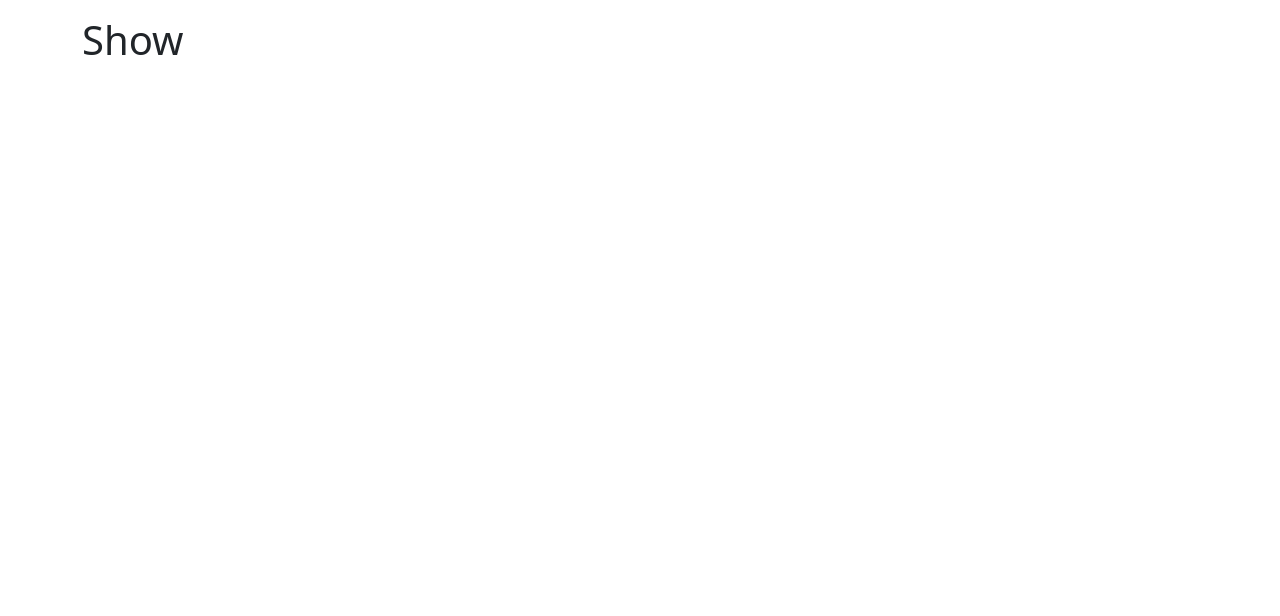
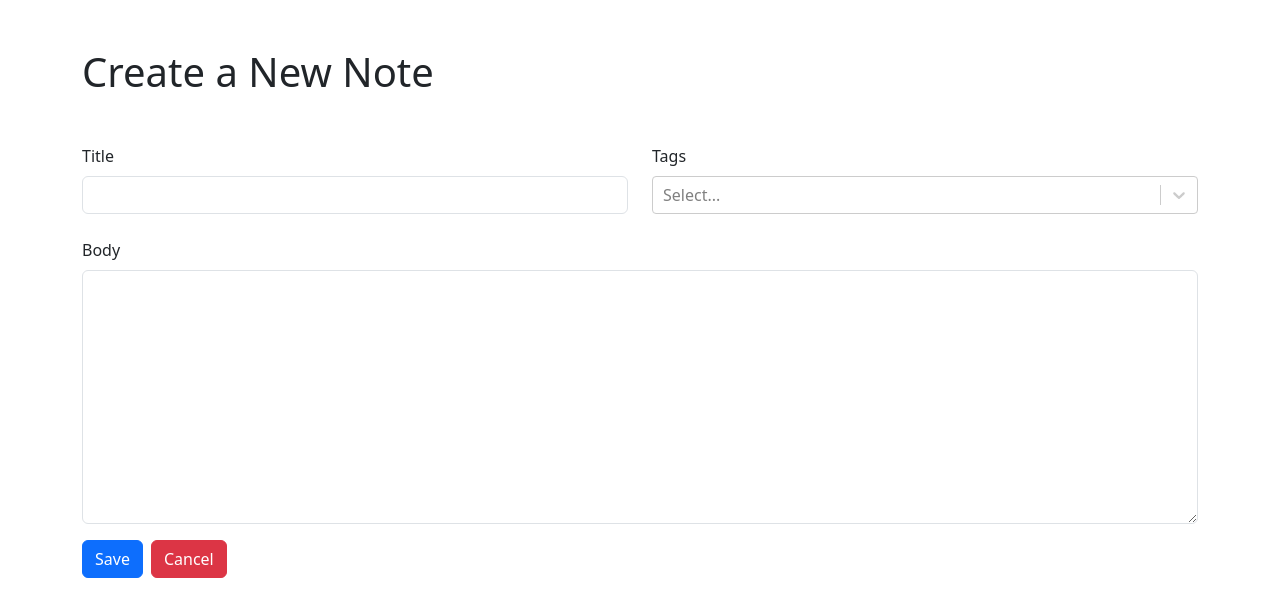
Before and after one commit to williamnamamnath/MHQ-app, a React (Vite) app: page /new in a window 1280 px wide. Shown: the top 616 px of the page. Built offline with nearby package versions, Linux system fonts and the light colour scheme.

Commit message:
Created notes form and mockup of home page

```diff
--- a/package.json
+++ b/package.json
@@ -15,7 +15,9 @@
     "react": "^18.3.1",
     "react-bootstrap": "^2.10.8",
     "react-dom": "^18.3.1",
-    "react-router-dom": "^7.1.3"
+    "react-router-dom": "^7.1.3",
+    "react-select": "^5.10.0",
+    "uuid": "^11.0.5"
   },
   "devDependencies": {
     "@eslint/js": "^9.15.0",
--- /dev/null
+++ b/src/AllNotes.tsx
@@ -0,0 +1,8 @@
+export function AllNotes() {
+
+    return (
+        <>
+        <h1>My Notes</h1>
+        </>
+    )
+}
--- a/src/App.tsx
+++ b/src/App.tsx
@@ -1,14 +1,69 @@
 import "bootstrap/dist/css/bootstrap.min.css"
 import { Container } from "react-bootstrap"
 import { Navigate, Route, Routes } from "react-router-dom"
+import { CreateNote } from "./CreateNote"
+import { useLocalStorage } from "./useLocalStorage"
+import { useMemo } from "react"
+import { v4 as uuidV4 } from "uuid"
+import { Home } from "./Home"
+import { AllNotes } from "./AllNotes"
+
+export type Note = {
+  id: string
+} & NoteData
+
+export type RawNote = {
+  id: string
+} & RawNoteData
+
+export type RawNoteData = {
+  title: string,
+  markdown: string,
+  tagIds: string[]
+}
+
+export type NoteData = {
+  title: string,
+  markdown: string,
+  tags: Tag[]
+}
+
+export type Tag = {
+  id: string,
+  label: string
+}
 
 function App() {
 
+  const [notes, setNotes] = useLocalStorage<RawNote[]>("NOTES", [])
+  const [tags, setTags] = useLocalStorage<Tag[]>("TAGS", [])
+
+  const notesWithTags = useMemo(() => {
+    return notes.map(note => {
+      return { ...note, tags: tags.filter(tag => note.tagIds.includes(tag.id)) }
+    })
+  }, [notes, tags])
+
+  function onCreateNote({ tags, ...data }: NoteData) {
+    setNotes(prevNotes => {
+      return [
+        ...prevNotes,
+        { ...data, id: uuidV4(), tagIds: tags.map(tag => tag.id) },
+      ]
+    })
+  }
+
+  function addTag(tag: Tag) {
+    setTags(prev => [...prev, tag])
+  }
+
   return (
     <>
-    <Container className="my-3">
+    <Container className="my-5">
       <Routes>
-        <Route path="/" element={<h1>Hello World!</h1>}/>
+        <Route path="/" element={<Home />}/>
+        <Route path="/notes" element={<AllNotes />}/>
+        <Route path="/new" element={<CreateNote onSubmit={onCreateNote} onAddTag={addTag} availableTags={tags} />} />
         <Route path="*" element={<Navigate to="/" />}/>
         <Route path="/:id">
           <Route index element={<h1>Show</h1>} />
--- /dev/null
+++ b/src/CreateNote.tsx
@@ -0,0 +1,18 @@
+import { NoteData, Tag } from "./App";
+import { NoteContent } from "./NoteContent";
+
+type NewNoteProps = {
+    onSubmit: (data: NoteData) => void,
+    onAddTag: (tag: Tag) => void,
+    availableTags: Tag[]
+}
+
+export function CreateNote({ onSubmit, onAddTag, availableTags }: NewNoteProps) {
+
+    return (
+        <>
+        <h1 className="mb-5">Create a New Note</h1>
+        <NoteContent onSubmit={onSubmit} onAddTag={onAddTag} availableTags={availableTags} />
+        </>
+    )
+}
--- /dev/null
+++ b/src/Home.tsx
@@ -0,0 +1,12 @@
+import { Button } from "react-bootstrap";
+
+
+export function Home() {
+
+    return (
+        <>
+        <h1>Welcome to MHQ</h1>
+        <Button>Access My Notes</Button>
+        </>
+    )
+}
--- /dev/null
+++ b/src/NoteContent.tsx
@@ -0,0 +1,85 @@
+import { FormEvent, useRef, useState } from "react";
+import { Button, Col, Form, Row, Stack } from "react-bootstrap";
+import { Link, useNavigate } from "react-router-dom";
+import CreatableReactSelect from "react-select/creatable";
+import { NoteData, Tag } from "./App";
+import { v4 as uuidV4 } from "uuid"
+
+
+type NoteFormProps = {
+    onSubmit: (data: NoteData) => void
+    onAddTag: (tag: Tag) => void,
+    availableTags: Tag[]
+}
+
+export function NoteContent({ onSubmit, onAddTag, availableTags }: NoteFormProps) {
+
+    const titleRef = useRef<HTMLInputElement>(null);
+    const markdownRef = useRef<HTMLTextAreaElement>(null);
+    const [selectedTags, setSelectedTags] = useState<Tag[]>([]);
+    const nav = useNavigate();
+
+    function handleSubmit(e: FormEvent) {
+        e.preventDefault();
+
+        onSubmit({
+            title: titleRef.current!.value,
+            markdown: markdownRef.current!.value,
+            tags: selectedTags
+        });
+
+        nav("..")
+    }
+
+    return (
+        <>
+        <Form onSubmit={handleSubmit}>
+            <Stack gap={5}>
+                <div>
+                    <Row className="mb-4">
+                        <Col>
+                            <Form.Group controlId="title">
+                                <Form.Label>Title</Form.Label>
+                                <Form.Control ref={titleRef} required />
+                            </Form.Group>
+                        </Col>
+
+                        <Col>
+                            <Form.Group controlId="tags">
+                                <Form.Label>Tags</Form.Label>
+                                <CreatableReactSelect onCreateOption={label => {
+                                    const newTag = { id: uuidV4(), label }
+                                    onAddTag(newTag)
+                                    setSelectedTags(prev => [...prev, newTag])
+                                }} isMulti value={selectedTags.map(tag => {
+                                    return { label: tag.label, value: tag.id }
+                                })}
+                                options={availableTags.map(tag => {
+                                    return { label: tag.label, value: tag.id }
+                                })}
+                                onChange={tags => {
+                                    setSelectedTags(tags.map(tag => {
+                                        return { label: tag.label, id: tag.value }
+                                    }))
+                                }} />
+                            </Form.Group>
+                        </Col>
+                    </Row>
+
+                    <Form.Group controlId="markdown" className="mb-3">
+                        <Form.Label>Body</Form.Label>
+                        <Form.Control ref={markdownRef} required as="textarea" rows={10} />
+                    </Form.Group>
+
+                    <Stack direction="horizontal" gap={2}>
+                        <Button type="submit" variant="primary">Save</Button>
+                        <Link to="..">
+                        <Button type="button" variant="danger">Cancel</Button>
+                        </Link>
+                    </Stack>
+                </div>
+            </Stack>
+        </Form>
+        </>
+    )
+}
--- /dev/null
+++ b/src/useLocalStorage.ts
@@ -0,0 +1,33 @@
+import { useEffect, useState } from "react"
+
+export function useLocalStorage<T>(key: string, initialValue: T | (() => T)) {
+
+  const [value, setValue] = useState<T>(() => {
+    const jsonValue = localStorage.getItem(key)
+    if (jsonValue == null) {
+      if (typeof initialValue === "function") {
+        return (initialValue as () => T)()
+      } else {
+        return initialValue
+      }
+    } else {
+      try {
+        return JSON.parse(jsonValue) as T;
+      } catch {
+        console.log("Error parsing the data.");
+        return JSON.parse(jsonValue)
+      }
+    }
+  })
+
+
+  useEffect(() => {
+    if (value !== undefined) {
+        localStorage.setItem(key, JSON.stringify(value))
+    } else {
+        localStorage.removeItem(key)
+    }
+  }, [value, key])
+
+  return [value, setValue] as [T, typeof setValue]
+}
```
Also changed, not shown: 2 other files (tests, documents, lock files or other folders).
